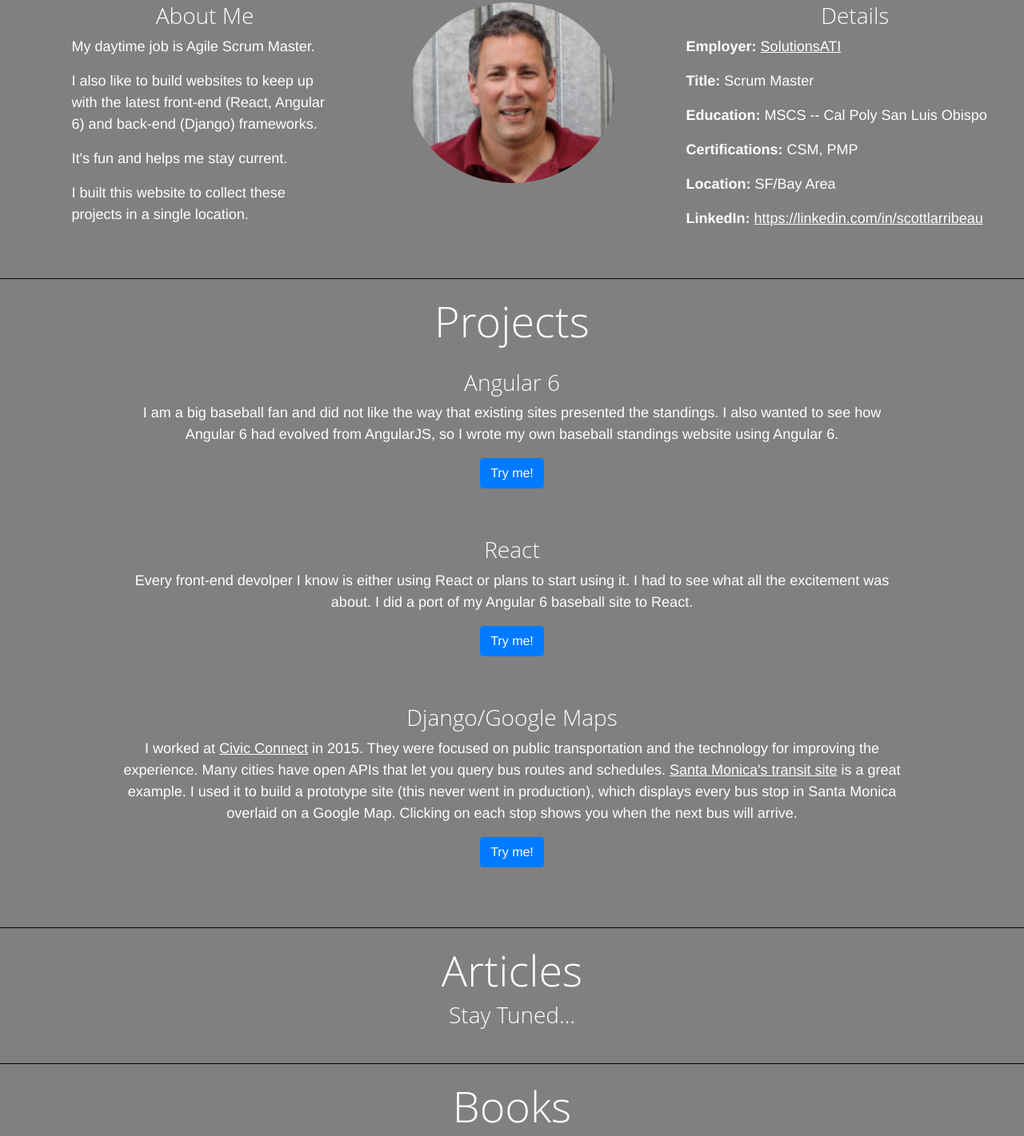
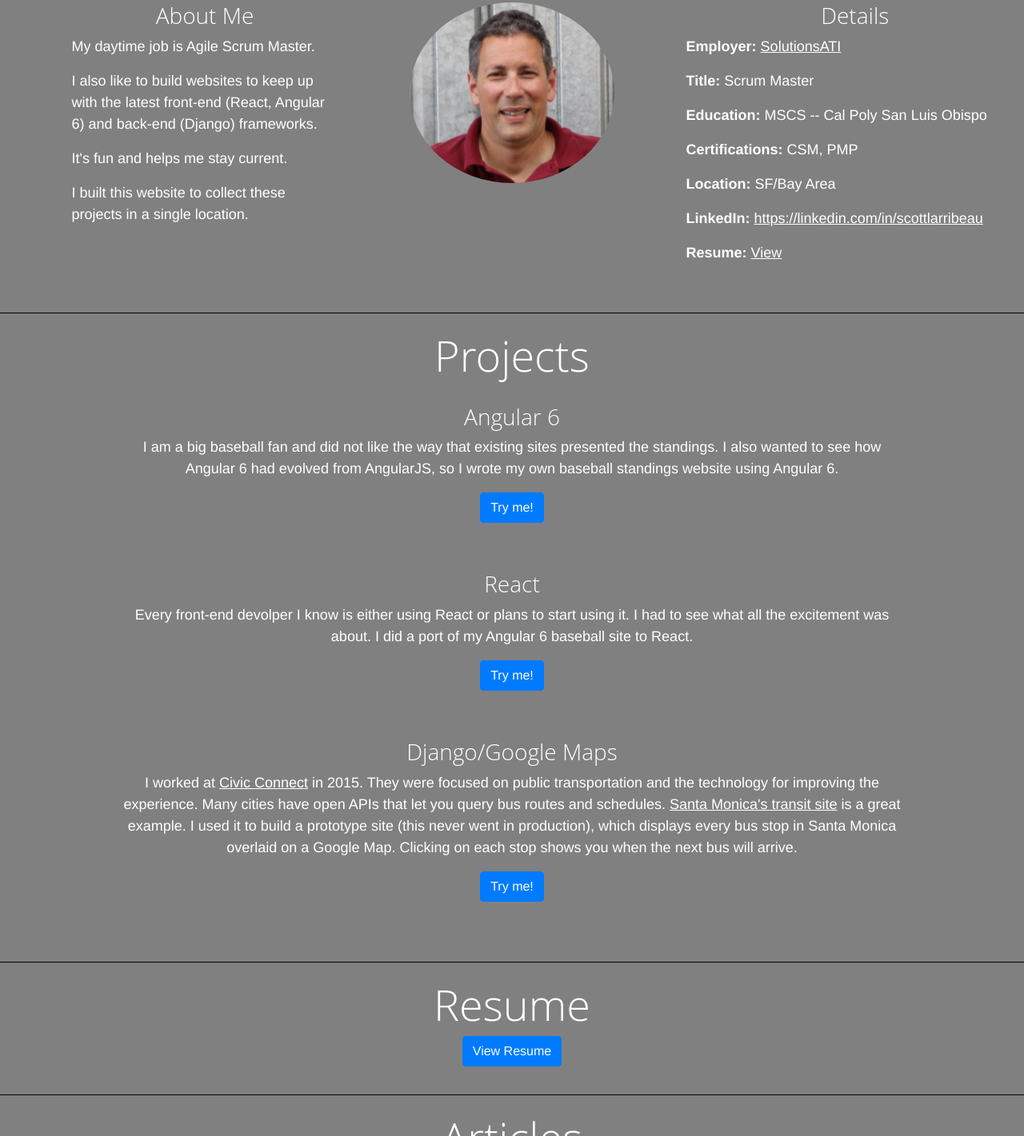
Before and after one commit to slarribeau/home_page, a plain HTML site: page index.html in a window 1280 px wide. Shown: the part 822-2243 px from the top of the page at 80% size. Drawn offline with nearby package versions, Linux system fonts and the light colour scheme.

Commit message:
Various Resume modifications:
a) Move resume to be below Projects
b) Make coresponding change to header menu
c) Add Resume link to profile section

```diff
--- a/index.html
+++ b/index.html
@@ -241,9 +241,9 @@
        <span class="menu">
             <a href="#profile">Profile</a>
             <a href="#projects">Projects</a>
+            <a href="#resume">Resume</a>
             <a href="#articles">Articles</a>
             <a href="#books">Books</a>
-            <a href="#resume">Resume</a>
             <a href="#contact">Contact</a>
        </span>
        <div style="clear:both"></div>
@@ -282,6 +282,8 @@
             <p><strong>Certifications: </strong>CSM, PMP</p>
             <p><strong>Location: </strong>SF/Bay Area</p>
             <p><strong>LinkedIn: </strong><a href="https://linkedin.com/in/scottlarribeau" target="_blank">https://linkedin.com/in/scottlarribeau</a></p>
+            <p><strong>Resume: </strong><a href="/ScottLarribeauResume.pdf" target="_blank">View</a></p>
+
         </div>
         <!-- prevent float chaos-->
         <div style="clear:both">
@@ -316,6 +318,10 @@
             <a href="http://54.219.125.204/" target="_blank" class="btn btn-primary">Try me!</a>
         </div>
     </div>
+    <div id="resume" class="box">
+      <h1>Resume</h1>
+      <a href="/ScottLarribeauResume.pdf" target="_blank" class="btn btn-primary">View Resume</a>
+    </div>
     <div id="articles" class="box">
         <h1>Articles</h1>
         <h2>Stay Tuned...</h2>
@@ -342,10 +348,6 @@
           <iframe style="width:120px;height:240px;" marginwidth="0" marginheight="0" scrolling="no" frameborder="0" src="//ws-na.amazon-adsystem.com/widgets/q?ServiceVersion=20070822&OneJS=1&Operation=GetAdHtml&MarketPlace=US&source=ac&ref=qf_sp_asin_til&ad_type=product_link&tracking_id=scottlarribea-20&marketplace=amazon&region=US&placement=0312421273&asins=0312421273&linkId=2ea61c86a2dc6ce4666dddfd26f135e0&show_border=true&link_opens_in_new_window=true&price_color=333333&title_color=0066c0&bg_color=ffffff">
         </iframe>
    </div>
-   <div id="resume" class="box">
-     <h1>Resume</h1>
-     <a href="/ScottLarribeauResume.pdf" target="_blank" class="btn btn-primary">View Resume</a>
-   </div>
    <div id="contact" class="box">
      <h1>Contact Info</h1>
      <div className="social_icons">
```
